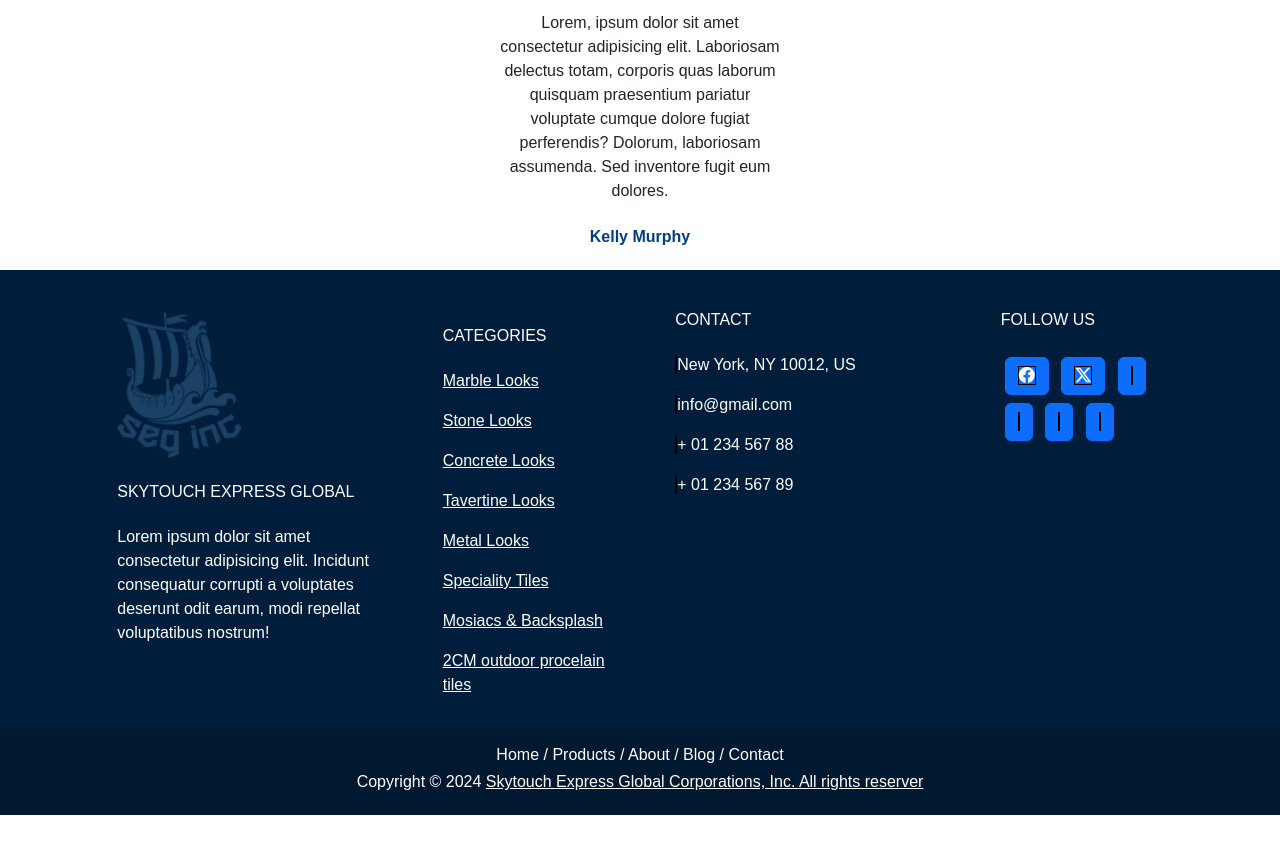
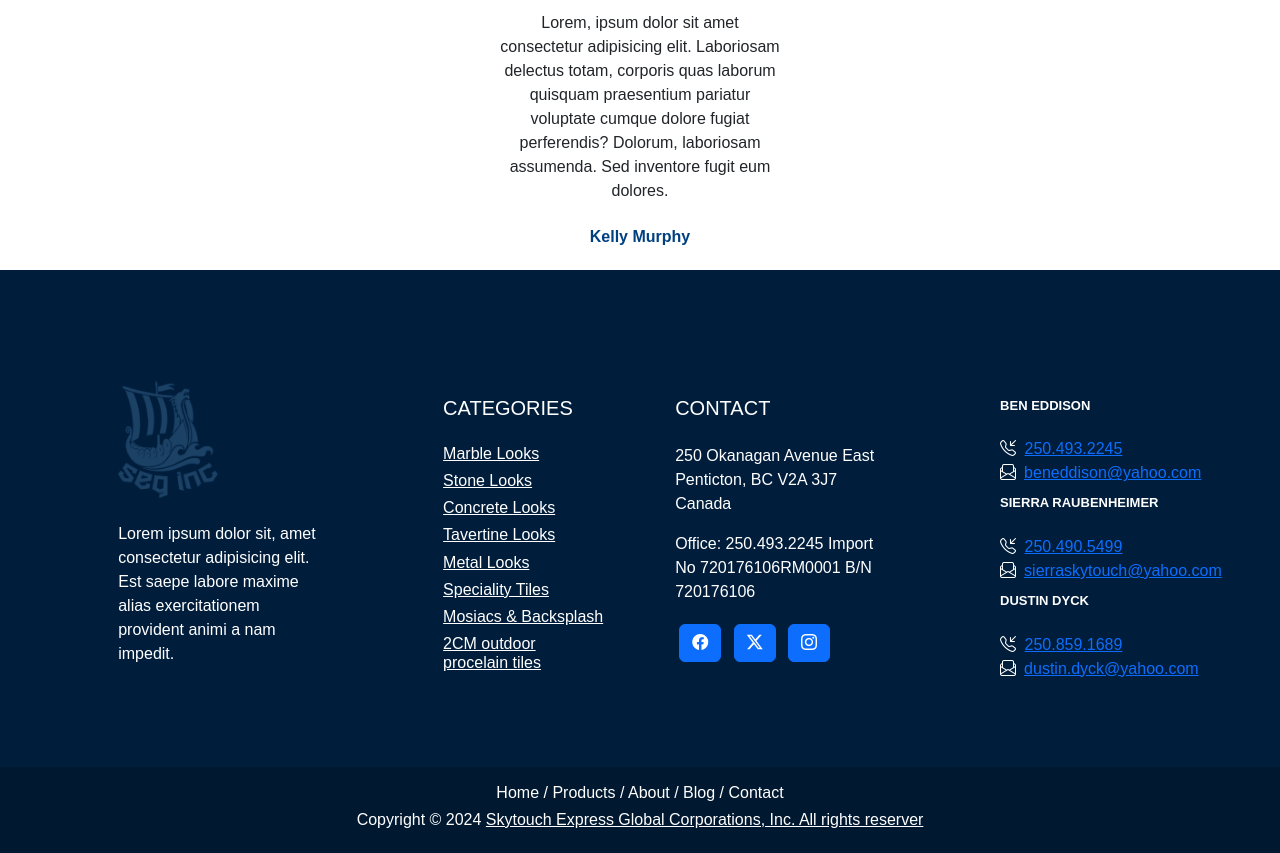
Before and after one commit to AliHaiderShahid1234/Skytouch-Express-Global, a plain HTML site: page index.html in a window 1280 px wide. Shown: the part 2968-3821 px from the top of the page. Before the commit the page ends 3783 px from the top, so only its background shows below. Drawn offline with nearby package versions, Linux system fonts and the light colour scheme.

Commit message:
Footer Changes

```diff
--- a/index.html
+++ b/index.html
@@ -256,78 +256,96 @@
 
   <footer class="text-center text-lg-start text-white" style="background-color: #001e3c">
     <div class="container p-4 pb-0">
-      <section>
+      <section class="footer-wraper">
         <div class="row">
           <div class="col-md-3 col-lg-3 col-xl-3 mx-auto mt-3">
-            <img src="static/img/logo.png" alt="Logo" width="125" class="pb-4">
-            <h6 class="text-uppercase mb-4 font-weight-bold">
-              Skytouch Express Global
-            </h6>
+            <img src="static/img/logo.png" alt="Logo" width="100" class="pb-4">
             <p>
-              Lorem ipsum dolor sit amet consectetur adipisicing elit. Incidunt consequatur corrupti a voluptates
-              deserunt odit earum, modi repellat voluptatibus nostrum!
+              Lorem ipsum dolor sit, amet consectetur adipisicing elit. Est saepe labore maxime alias exercitationem provident animi a nam impedit.
             </p>
           </div>
           <hr class="w-100 clearfix d-md-none" />
 
           <div class="col-md-2 col-lg-2 col-xl-2 mx-auto mt-3 py-3">
-            <h6 class="text-uppercase mb-4 font-weight-bold">Categories</h6>
-            <p>
+            <h5 class="text-uppercase mb-4 font-weight-bold">Categories</h5>
+            <h6>
               <a class="text-white">Marble Looks</a>
-            </p>
-            <p>
+            </h6>
+            <h6>
               <a class="text-white">Stone Looks</a>
-            </p>
-            <p>
+            </h6>
+            <h6>
               <a class="text-white">Concrete Looks</a>
-            </p>
-            <p>
+            </h6>
+            <h6>
               <a class="text-white">Tavertine Looks</a>
-            </p>
-            <p>
+            </h6>
+            <h6>
               <a class="text-white">Metal Looks</a>
-            </p>
-            <p>
+            </h6>
+            <h6>
               <a class="text-white">Speciality Tiles</a>
-            </p>
-            <p>
+            </h6>
+            <h6>
               <a class="text-white">Mosiacs & Backsplash</a>
-            </p>
-            <p>
+            </h6>
+            <h6>
               <a class="text-white">2CM outdoor procelain tiles</a>
-            </p>
+            </h6>
           </div>
 
           <hr class="w-100 clearfix d-md-none" />
 
           <hr class="w-100 clearfix d-md-none" />
 
-          <div class="col-md-4 col-lg-3 col-xl-3 mx-auto mt-3">
-            <h6 class="text-uppercase mb-4 font-weight-bold">Contact</h6>
-            <p><i class="fas fa-home mr-3"></i> New York, NY 10012, US</p>
-            <p><i class="fas fa-envelope mr-3"></i> info@gmail.com</p>
-            <p><i class="fas fa-phone mr-3"></i> + 01 234 567 88</p>
-            <p><i class="fas fa-print mr-3"></i> + 01 234 567 89</p>
+          <div class="col-md-4 col-lg-3 col-xl-3 mx-auto mt-3 py-3">
+            <h5 class="text-uppercase mb-4 font-weight-bold">Contact</h5>
+            <p>250 Okanagan Avenue East
+              Penticton, BC V2A 3J7 Canada</p>
+            <p id="contact-info">Office: 250.493.2245
+              Import No 720176106RM0001
+              B/N 720176106
+            </p>
+            <a class="btn btn-primary btn-floating m-1" href="#!" role="button"><i
+              class="bi bi-facebook"></i></a>
+
+          <a class="btn btn-primary btn-floating m-1" href="#!" role="button"><i
+             class="bi bi-twitter-x"></i></a>
+
+          <a class="btn btn-primary btn-floating m-1" href="#!" role="button"><i
+              class="bi bi-instagram"></i></a>
           </div>
 
-          <div class="col-md-3 col-lg-2 col-xl-2 mx-auto mt-3">
-            <h6 class="text-uppercase mb-4 font-weight-bold">Follow us</h6>
+          <div class="col-md-3 col-lg-2 col-xl-2 mx-auto mt-4">
+            <h6 class="text-uppercase mb-4 font-weight-bold name-headings"><strong>Ben Eddison</strong></h6>
+            <div class="top-phone">
+              <i class="bi bi-telephone-inbound"></i>
+              <a href="#" class="px-1">250.493.2245</a>
+            </div>
+            <div class="contact-info">
+              <i class="bi bi-envelope-paper"></i>
+              <a href="#">beneddison@yahoo.com</a>
+            </div>
 
-            <a class="btn btn-primary btn-floating m-1" href="#!" role="button"><i
-                class="fab bi bi-facebook"></i></a>
+            <h6 class="text-uppercase mb-4 font-weight-bold name-headings"><strong>Sierra Raubenheimer</strong></h6>
+            <div class="top-phone">
+              <i class="bi bi-telephone-inbound"></i>
+              <a href="#" class="px-1">250.490.5499</a>
+            </div>
+            <div class="contact-info">
+              <i class="bi bi-envelope-paper"></i>
+              <a href="#">sierraskytouch@yahoo.com</a>
+            </div>
 
-            <a class="btn btn-primary btn-floating m-1" href="#!" role="button"><i class="bi bi-twitter-x"></i></a>
-
-            <a class="btn btn-primary btn-floating m-1" href="#!" role="button"><i
-                class="fab fa-google"></i></a>
-
-            <a class="btn btn-primary btn-floating m-1" href="#!" role="button"><i
-                class="fab fa-instagram"></i></a>
-
-            <a class="btn btn-primary btn-floating m-1" href="#!" role="button"><i
-                class="fab fa-linkedin-in"></i></a>
-            <a class="btn btn-primary btn-floating m-1" href="#!" role="button"><i
-                class="fab fa-github"></i></a>
+            <h6 class="text-uppercase mb-4 font-weight-bold name-headings"><strong>Dustin Dyck</strong></h6>
+            <div class="top-phone">
+              <i class="bi bi-telephone-inbound"></i>
+              <a href="#" class="px-1">250.859.1689</a>
+            </div>
+            <div class="contact-info">
+              <i class="bi bi-envelope-paper"></i>
+              <a href="#">dustin.dyck@yahoo.com</a>
+            </div>
           </div>
         </div>
       </section>
--- a/static/css/style.css
+++ b/static/css/style.css
@@ -314,9 +314,6 @@ section {
   color: white;
 }
 
-footer i {
-  border: 1px solid black ;
-}
 
 .card-title {
   font-size: 1.5rem;
@@ -400,3 +397,32 @@ footer i {
 .dropdown:hover .dropdown-menu {
   display: block;
 }
+
+.footer-wraper {
+  padding: 70px;
+  padding-inline: 1px;
+}
+
+footer h6 {
+  font-size: medium;
+}
+
+footer p {
+  font-size: medium;
+  padding-right: 50px;
+}
+
+.contact-info {
+  display: flex;
+  align-items: center;
+}
+
+.contact-info i {
+  margin-right: 8px;
+}
+
+.name-headings {
+  font-size: small;
+  padding-top: 10px;
+  padding-bottom: 0;
+}
```
